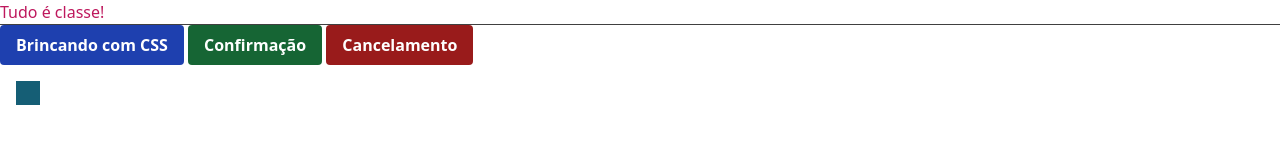
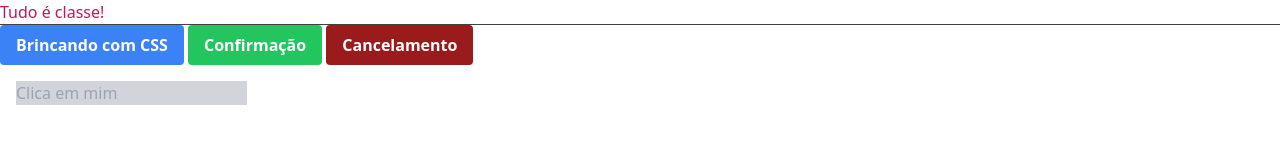
Before and after one commit to PalomaWink/Curso_TailwindCSS, a website: page fundamentos_tailwind/src/index.html in a window 1280 px wide. Drawn offline with Linux system fonts and the light colour scheme.

Commit message:
Finalizando secao 2 e praticando componentizacao no tailwind

```diff
--- a/fundamentos_tailwind/package.json
+++ b/fundamentos_tailwind/package.json
@@ -4,7 +4,7 @@
   "description": "",
   "main": "index.js",
   "scripts": {
-    "test": "echo \"Error: no test specified\" && exit 1"
+    "build:css": "npx tailwindcss -i ./styles.css -o ./dist/output.css --watch"
   },
   "keywords": [],
   "author": "",
--- a/fundamentos_tailwind/src/index.html
+++ b/fundamentos_tailwind/src/index.html
@@ -8,11 +8,14 @@
 </head
 <body>
   <h1 class="text-pink-700 border-b border-transparent hover:border-b-neutral-700">Tudo é classe!</h1>
-  <button class="bg-blue-800 hover:bg-blue-500 text-white font-bold py-2 px-4 rounded">Brincando com CSS</button>
-  <button class="bg-green-800 hover:bg-green-500 text-white font-bold py-2 px-4 rounded">Confirmação</button>
+  <button class="btn-blue">Brincando com CSS</button>
+  <button class="btn-green">Confirmação</button>
   <button class="bg-red-800 hover:bg-red-500 text-white font-bold py-2 px-4 rounded">Cancelamento</button>
   <div class="w-4 md:w-6 h-4 md:h-6 m-4 bg-fuchsia-800 md:bg-blue-700 lg:bg-cyan-800">
 
+    <div>
+      <input type="text" placeholder="Clica em mim" class="bg-gray-300 text-gray-900 focus:bg-red-600 focus:text-red-900"/>
+    </div>
   </div>
 </body>
 </html>
--- a/fundamentos_tailwind/styles.css
+++ b/fundamentos_tailwind/styles.css
@@ -1,3 +1,23 @@
 @import 'tailwindcss/base';
 @import 'tailwindcss/components';
 @import 'tailwindcss/utilities';
+
+/* Essa componentizacao tira a necessidade de criar classes para cada elemento
+Aqui eu consigo criar minhas proprias classes */
+@layer components {
+  .btn-blue {
+    @apply bg-blue-500 text-white font-bold py-2 px-4 rounded;
+  }
+
+  .btn-blue:hover {
+    @apply bg-blue-700;
+  }
+
+  .btn-green {
+    @apply bg-green-500 text-white font-bold py-2 px-4 rounded;
+  }
+
+  .btn-green:hover {
+    @apply bg-green-700 text-green-900;
+  }
+}
```
Also changed, not shown: fundamentos_tailwind/dist/output.css.
